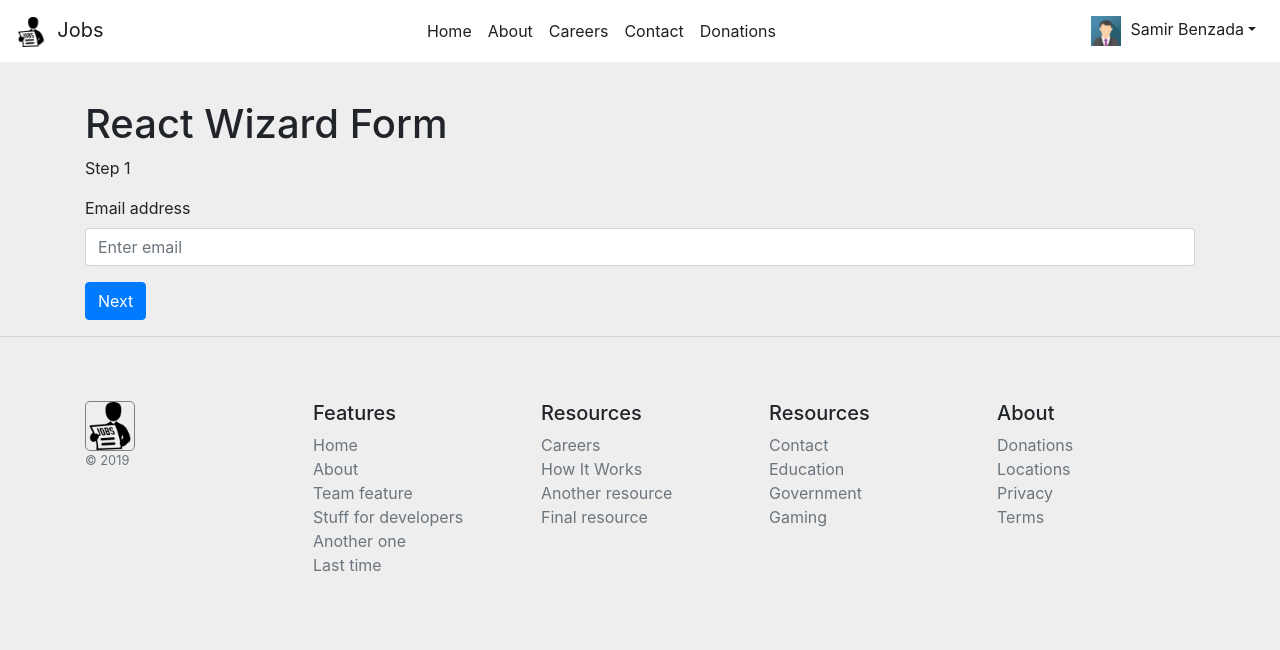
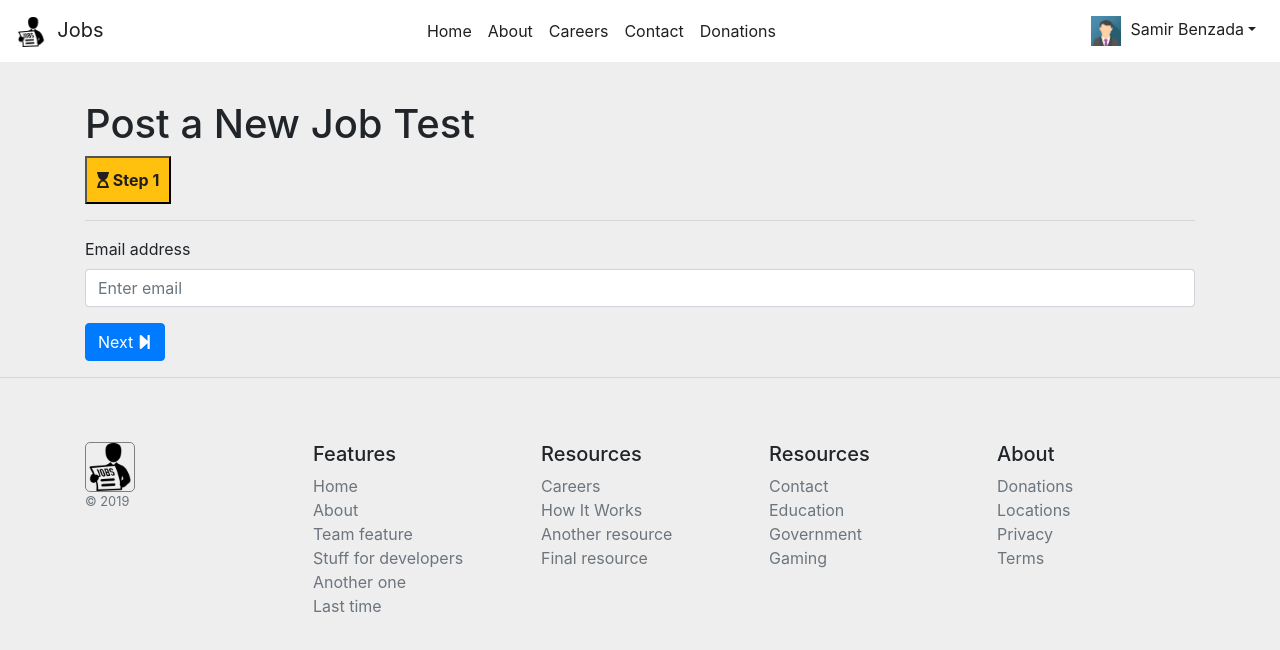
Before and after one commit to lelisloisBen/jobs, a React (Create React App) app: page /Newjob in a window 1280 px wide. Shown: the top 650 px of the page. Built offline with nearby package versions, Linux system fonts and the light colour scheme.

Commit message:
Newjob page updated

```diff
--- a/public/index.html
+++ b/public/index.html
@@ -37,7 +37,7 @@
       work correctly both with client-side routing and a non-root public URL.
       Learn how to configure a non-root public URL by running `npm run build`.
     -->
-    <title>Jobs || To Know If I Know, Try me</title>
+    <title>Jobs || Try me</title>
   </head>
   <body>
     <noscript>You need to enable JavaScript to run this app.</noscript>
--- a/src/pages/Newjob/Newjob.js
+++ b/src/pages/Newjob/Newjob.js
@@ -1,4 +1,5 @@
 import React, { Component, Fragment } from 'react';
+import styles from './Newjob.module.css';
 
 class Newjob extends Component {
     constructor(props) {
@@ -53,7 +54,7 @@ class Newjob extends Component {
         <button
           className="btn btn-secondary"
           type="button" onClick={this._prev}>
-        Previous
+            <i class="fas fa-step-backward"></i> Previous
         </button>
       )
     }
@@ -67,7 +68,7 @@ class Newjob extends Component {
         <button
           className="btn btn-primary"
           type="button" onClick={this._next}>
-        Next
+            Next <i class="fas fa-step-forward"></i>
         </button>
       )
     }
@@ -78,9 +79,9 @@ class Newjob extends Component {
       return (
         <Fragment>
             <div className="container">
-                <h1>React Wizard Form</h1>
-                <p>Step {this.state.currentStep} </p>
-
+                <h1>Post a New Job Test</h1>
+                <button className={styles.step}><i class="fas fa-hourglass-start"></i> Step {this.state.currentStep} </button>
+                <hr/>
                 <form onSubmit={this.handleSubmit}>
                 {/*
                 render the form steps and pass required props in
--- a/src/pages/Newjob/Newjob.module.css
+++ b/src/pages/Newjob/Newjob.module.css
@@ -0,0 +1,6 @@
+.step {
+    background-color: #FFC10D;
+    color: #231E1F;
+    font-weight: bold;
+    padding: 10px;
+}
```
